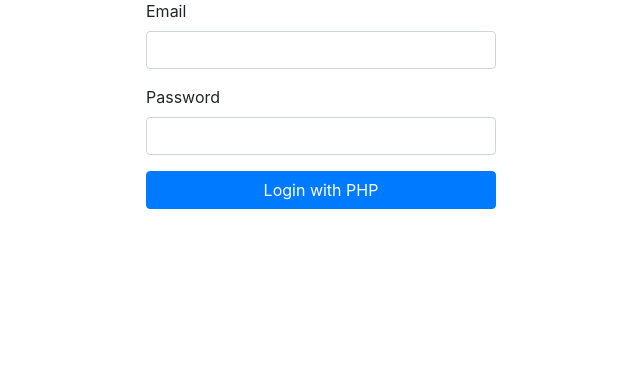
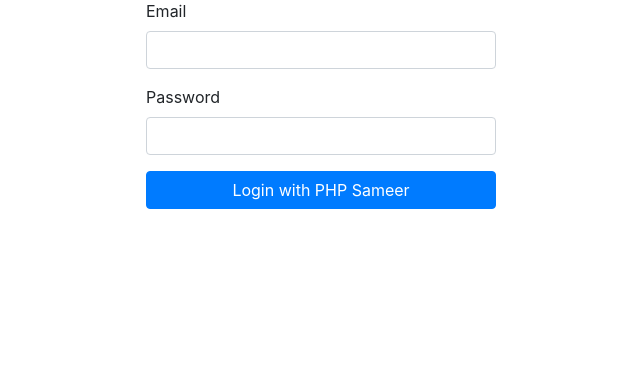
Before and after one commit to Imran1124/base, a PHP site: page / in a window 1280 px wide. Shown: the part 57-430 px from the top of the page, without its empty margins (319-959 px from the left). Run offline with PHP 8.4, Linux system fonts and the light colour scheme.

Commit message:
new changes321

```diff
--- a/index.php
+++ b/index.php
@@ -85,7 +85,7 @@ if (isset($_POST['email']) && isset($_POST['password'])) {
                     }
                     ?>
                     ">
-                        <button class="btn btn-primary btn-block">Login with PHP</button>
+                        <button class="btn btn-primary btn-block">Login with PHP Sameer</button>
                     </div>
                 </form>
             </div>
```
